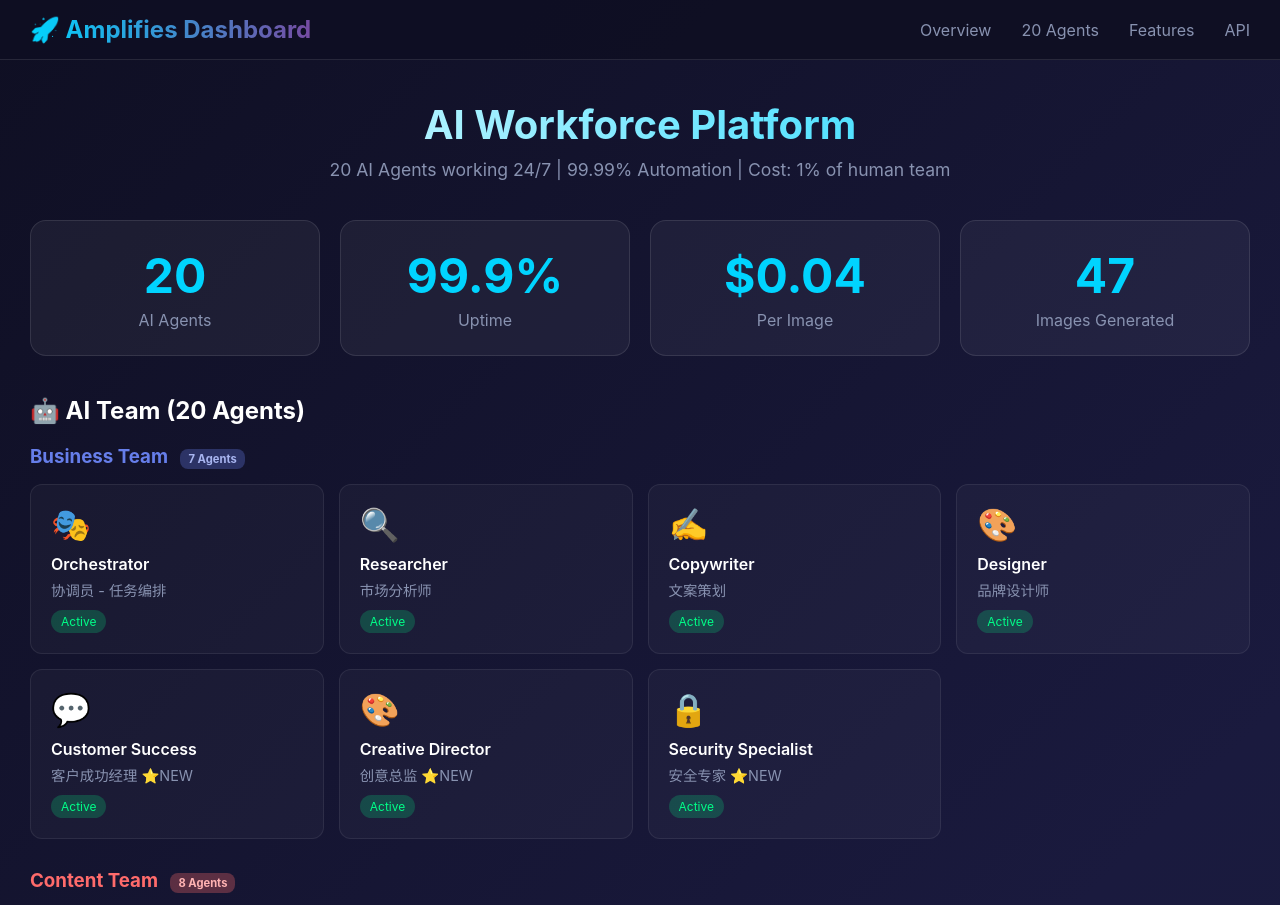
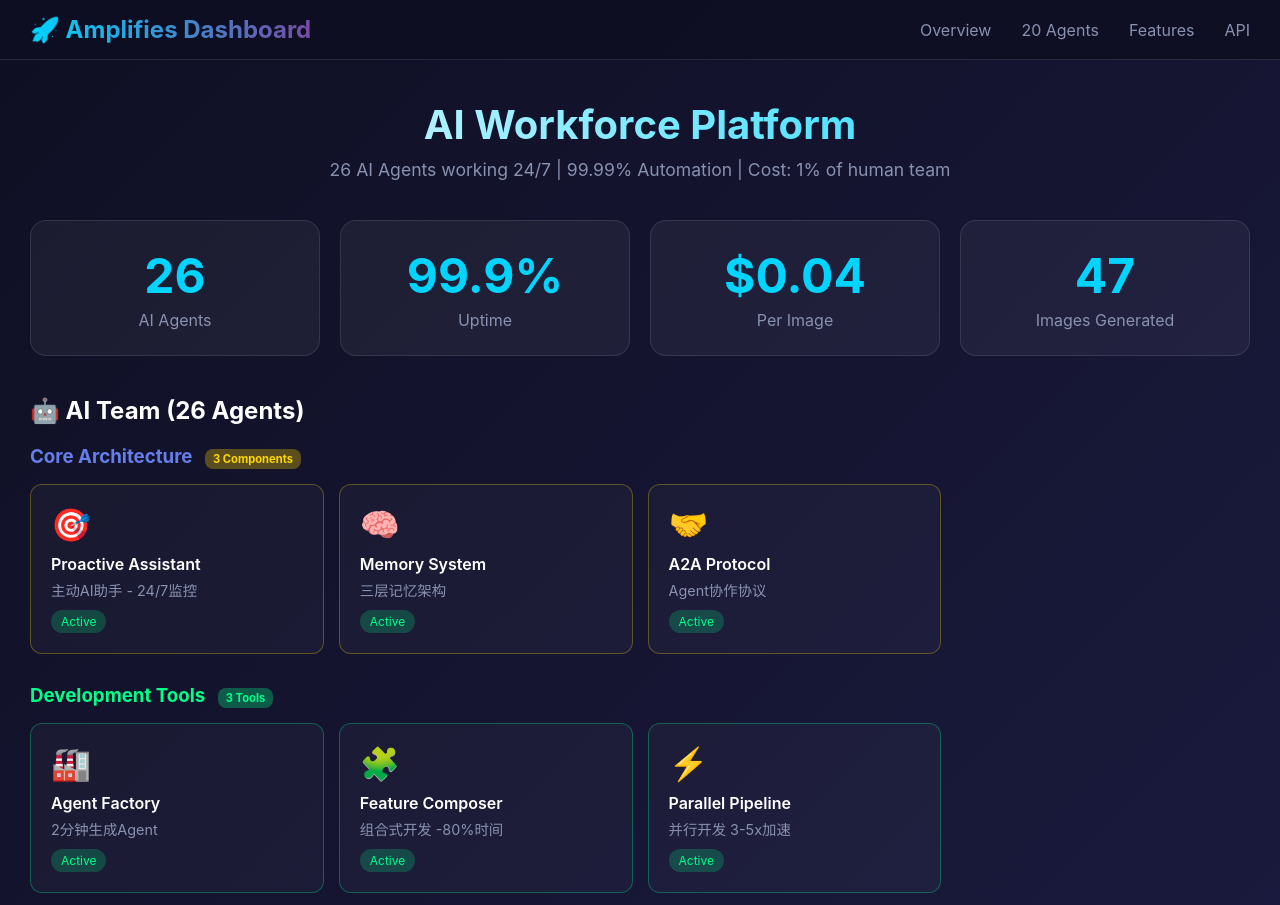
Before and after one commit to jasonbai001/amplifies-api, a website: page dashboard/index.html in a window 1280 px wide. Shown: the top 905 px of the page. Drawn offline with Linux system fonts and the light colour scheme.

Commit message:
Update dashboard with complete 26 AI Agents visualization including core architecture and development tools

```diff
--- a/dashboard/index.html
+++ b/dashboard/index.html
@@ -3,7 +3,7 @@
 <head>
     <meta charset="UTF-8">
     <meta name="viewport" content="width=device-width, initial-scale=1.0">
-    <title>Amplifies Dashboard - 20 AI Agents</title>
+    <title>Amplifies Dashboard - 26 AI Agents</title>
     <style>
         * { margin: 0; padding: 0; box-sizing: border-box; }
         body {
@@ -116,12 +116,12 @@
     <div class="container">
         <div class="header" id="overview">
             <h1>AI Workforce Platform</h1>
-            <p>20 AI Agents working 24/7 | 99.99% Automation | Cost: 1% of human team</p>
+            <p>26 AI Agents working 24/7 | 99.99% Automation | Cost: 1% of human team</p>
         </div>
 
         <div class="stats-grid">
             <div class="stat-card">
-                <div class="number">20</div>
+                <div class="number">26</div>
                 <div class="label">AI Agents</div>
             </div>
             <div class="stat-card">
@@ -139,9 +139,53 @@
         </div>
 
         <div class="section" id="agents">
-            <h2 class="section-title">🤖 AI Team (20 Agents)</h2>
+            <h2 class="section-title">🤖 AI Team (26 Agents)</h2>
 
-            <h3 style="margin: 20px 0 15px; color: #667eea;">Business Team <span class="team-badge badge-business">7 Agents</span></h3>
+            <h3 style="margin: 20px 0 15px; color: #667eea;">Core Architecture <span class="team-badge" style="background: rgba(255, 215, 0, 0.3); color: #ffd700;">3 Components</span></h3>
+            <div class="agents-grid">
+                <div class="agent-card" style="border: 1px solid rgba(255, 215, 0, 0.3);">
+                    <div class="icon">🎯</div>
+                    <div class="name">Proactive Assistant</div>
+                    <div class="role">主动AI助手 - 24/7监控</div>
+                    <span class="status status-active">Active</span>
+                </div>
+                <div class="agent-card" style="border: 1px solid rgba(255, 215, 0, 0.3);">
+                    <div class="icon">🧠</div>
+                    <div class="name">Memory System</div>
+                    <div class="role">三层记忆架构</div>
+                    <span class="status status-active">Active</span>
+                </div>
+                <div class="agent-card" style="border: 1px solid rgba(255, 215, 0, 0.3);">
+                    <div class="icon">🤝</div>
+                    <div class="name">A2A Protocol</div>
+                    <div class="role">Agent协作协议</div>
+                    <span class="status status-active">Active</span>
+                </div>
+            </div>
+
+            <h3 style="margin: 30px 0 15px; color: #00ff88;">Development Tools <span class="team-badge" style="background: rgba(0, 255, 136, 0.3); color: #00ff88;">3 Tools</span></h3>
+            <div class="agents-grid">
+                <div class="agent-card" style="border: 1px solid rgba(0, 255, 136, 0.3);">
+                    <div class="icon">🏭</div>
+                    <div class="name">Agent Factory</div>
+                    <div class="role">2分钟生成Agent</div>
+                    <span class="status status-active">Active</span>
+                </div>
+                <div class="agent-card" style="border: 1px solid rgba(0, 255, 136, 0.3);">
+                    <div class="icon">🧩</div>
+                    <div class="name">Feature Composer</div>
+                    <div class="role">组合式开发 -80%时间</div>
+                    <span class="status status-active">Active</span>
+                </div>
+                <div class="agent-card" style="border: 1px solid rgba(0, 255, 136, 0.3);">
+                    <div class="icon">⚡</div>
+                    <div class="name">Parallel Pipeline</div>
+                    <div class="role">并行开发 3-5x加速</div>
+                    <span class="status status-active">Active</span>
+                </div>
+            </div>
+
+            <h3 style="margin: 30px 0 15px; color: #667eea;">Business Team <span class="team-badge badge-business">7 Agents</span></h3>
             <div class="agents-grid">
                 <div class="agent-card">
                     <div class="icon">🎭</div>
@@ -288,10 +332,26 @@
 
                 <div class="feature-card">
                     <h3>🤖 Agent Orchestration</h3>
-                    <div class="stat"><span>Active Workflows:</span><strong>7</strong></div>
+                    <div class="stat"><span>Total Agents:</span><strong>26</strong></div>
+                    <div class="stat"><span>Active Workflows:</span><strong>10</strong></div>
                     <div class="stat"><span>Tasks Today:</span><strong>24</strong></div>
-                    <div class="stat"><span>Completed:</span><strong>18</strong></div>
                     <div class="stat"><span>Automation:</span><strong>99.9%</strong></div>
+                </div>
+
+                <div class="feature-card" style="border: 1px solid rgba(255, 215, 0, 0.3);">
+                    <h3 style="color: #ffd700;">🎯 Proactive Mode</h3>
+                    <div class="stat"><span>Status:</span><strong style="color: #00ff88;">Active</strong></div>
+                    <div class="stat"><span>Monitoring:</span><strong>24/7</strong></div>
+                    <div class="stat"><span>Interaction:</span><strong>Auto</strong></div>
+                    <div class="stat"><span>Memory:</span><strong>3 Layers</strong></div>
+                </div>
+
+                <div class="feature-card" style="border: 1px solid rgba(0, 255, 136, 0.3);">
+                    <h3 style="color: #00ff88;">⚡ Dev Acceleration</h3>
+                    <div class="stat"><span>Agent Factory:</span><strong>2min</strong></div>
+                    <div class="stat"><span>Feature Composer:</span><strong>-80%</strong></div>
+                    <div class="stat"><span>Parallel Pipeline:</span><strong>3-5x</strong></div>
+                    <div class="stat"><span>Speedup:</span><strong>10x</strong></div>
                 </div>
 
                 <div class="feature-card">
@@ -324,8 +384,9 @@
         </div>
 
         <div style="text-align: center; margin-top: 60px; padding: 30px; border-top: 1px solid rgba(255,255,255,0.1);">
-            <p style="color: #8892b0;">© 2026 Amplifies AI. 20 AI Agents. 99.99% Automation.</p>
+            <p style="color: #8892b0;">© 2026 Amplifies AI. 26 AI Agents. 99.99% Automation.</p>
             <p style="color: #667eea; margin-top: 10px;">Built with ❤️ by AI Team</p>
+            <p style="color: #ffd700; margin-top: 5px; font-size: 0.9rem;">Powered by Claude Code Architecture</p>
         </div>
     </div>
 </body>
```
Also changed, not shown: 1 other file.
